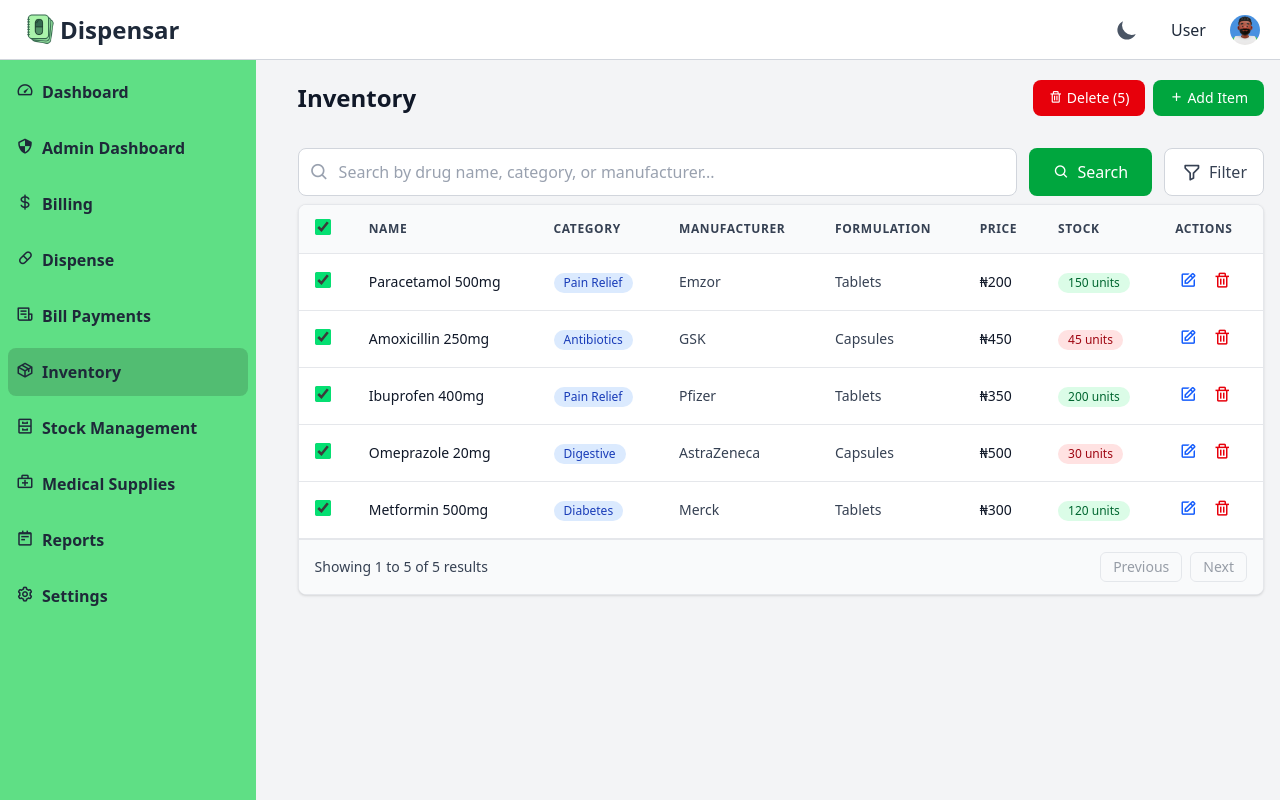
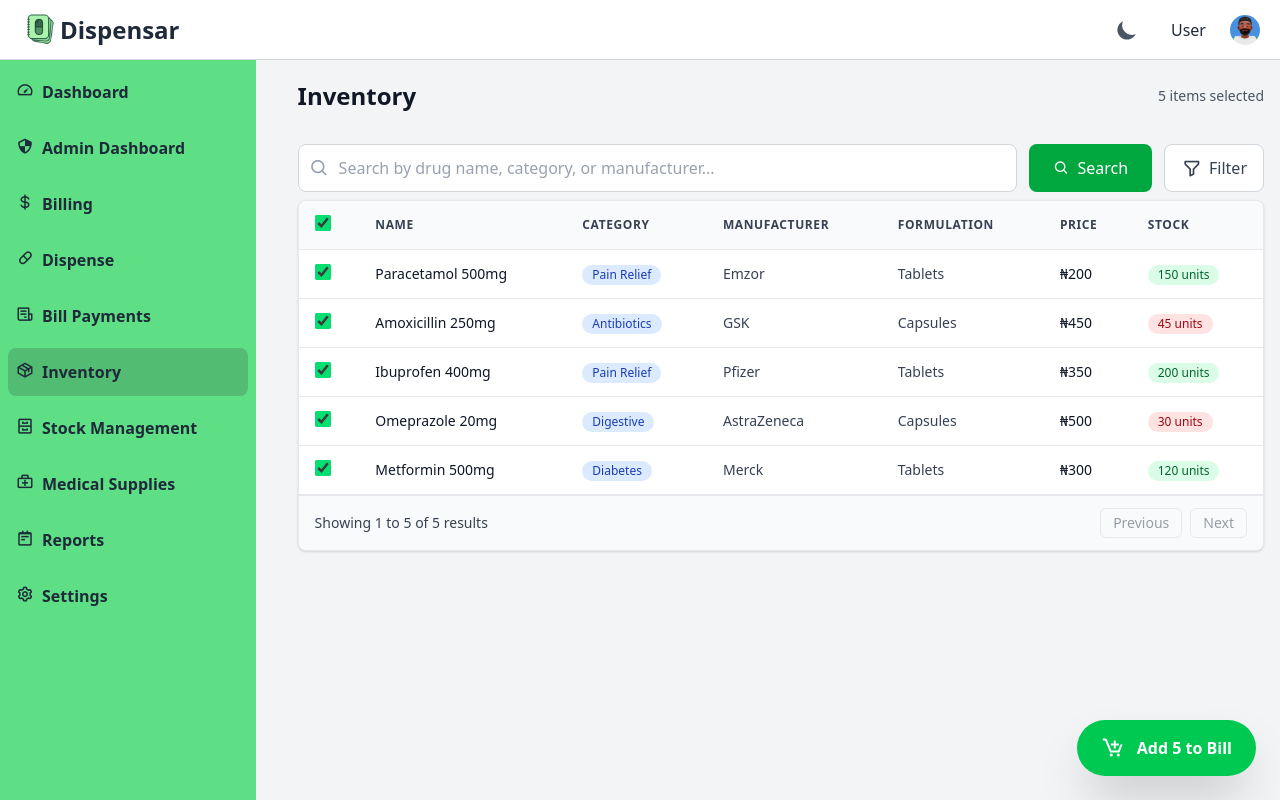
Before and after one commit to zimcodes1/Dispensar, a React (Vite) app in the folder client/: page /inventory in a window 1280 px wide. Both pictures are taken after a click on the checkbox 322 px from the left and 227 px from the top of the page. Built offline with nearby package versions, Linux system fonts and the light colour scheme.

Commit message:
fix: remove the delete and add button from the inventory page cause the biller won't need such privilages  "Stock management" Page would be tailored for that

```diff
--- a/client/src/components/InventoryItem.tsx
+++ b/client/src/components/InventoryItem.tsx
@@ -12,6 +12,7 @@ interface InventoryItemProps {
     onSelect?: (id: string) => void
     onEdit?: (id: string) => void
     onDelete?: (id: string) => void
+    showActions?: boolean
 }
 
 function InventoryItem({
@@ -25,7 +26,8 @@ function InventoryItem({
     isSelected = false,
     onSelect,
     onEdit,
-    onDelete
+    onDelete,
+    showActions = true
 }: InventoryItemProps) {
     const { isDarkMode } = useDarkMode() as { isDarkMode: boolean }
     const isLowStock = stock < 50
@@ -78,6 +80,7 @@ function InventoryItem({
                 </span>
             </td>
             {/* Actions */}
+            {showActions && (
                 <td className="py-3 px-4">
                     <div className="flex items-center gap-2">
                         <button
@@ -104,6 +107,7 @@ function InventoryItem({
                         </button>
                     </div>
                 </td>
+            )}
         </tr>
     )
 }
--- a/client/src/pages/Inventory.tsx
+++ b/client/src/pages/Inventory.tsx
@@ -2,17 +2,15 @@ import Topbar from "../components/dashboard/Topbar"
 import SideNav from "../components/SideNav"
 import InventoryItem from "../components/InventoryItem"
 import DrugSearch from "../components/DrugSearch"
-import AddItemModal from "../components/inventory/AddItemModal"
-import DeleteConfirmationModal from "../components/modals/DeleteConfirmationModal"
 import { useEffect, useState } from "react"
+import { useNavigate } from "react-router-dom"
 import { useDarkMode } from "../utils/useDarkMode"
 
 const Inventory = ()=>{
     const { isDarkMode } = useDarkMode() as { isDarkMode: boolean }
+    const navigate = useNavigate()
     const [selectedItems, setSelectedItems] = useState<string[]>([])
     const [selectAll, setSelectAll] = useState(false)
-    const [showAddModal, setShowAddModal] = useState(false)
-    const [deleteModal, setDeleteModal] = useState<{ isOpen: boolean; itemId: string | null; itemName: string }>({ isOpen: false, itemId: null, itemName: '' })
 
     useEffect(()=>{document.title = 'Your Inventory | Dispensar'})
 
@@ -40,32 +38,11 @@ const Inventory = ()=>{
         setSelectAll(!selectAll)
     }
 
-    const handleEdit = (id: string) => {
-        console.log('Edit item:', id)
-    }
-
-    const handleDelete = (id: string) => {
-        const item = inventoryData.find(i => i.id === id)
-        setDeleteModal({ isOpen: true, itemId: id, itemName: item?.name || '' })
-    }
-
-    const confirmDelete = () => {
-        if (deleteModal.itemId) {
-            console.log('Delete item:', deleteModal.itemId)
-            // Implement actual delete logic here
-        }
-    }
-
-    const handleBulkDelete = () => {
-        if (selectedItems.length > 0) {
-            setDeleteModal({ isOpen: true, itemId: 'bulk', itemName: `${selectedItems.length} items` })
-        }
-    }
-
-    const confirmBulkDelete = () => {
-        console.log('Delete items:', selectedItems)
-        setSelectedItems([])
-        setSelectAll(false)
+    const handleAddToBill = () => {
+        // Navigate to billing page with selected items
+        const selectedDrugs = inventoryData.filter(item => selectedItems.includes(item.id))
+        console.log('Adding to bill:', selectedDrugs)
+        navigate('/billing', { state: { selectedDrugs } })
     }
     return(
         <>
@@ -83,21 +60,9 @@ const Inventory = ()=>{
             <div className="flex w-[78%] md:w-[calc(100%-4rem)] lg:w-[78%] max-[767px]:w-full h-full flex-col max-[767px]:px-2 md:px-4">
                 <div className="flex justify-between items-center mt-5 mb-4">
                     <h1 className={`text-2xl max-sm:text-lg font-semibold transition-colors duration-300 ${isDarkMode ? 'text-white' : 'text-gray-900'}`}>Inventory</h1>
-                    <div className="flex gap-2">
-                        {selectedItems.length > 0 && (
-                            <button onClick={handleBulkDelete} className="bg-red-600 text-white px-4 py-2 rounded-lg hover:bg-red-700 transition text-sm">
-                                <i className="bx bx-trash mr-1"></i>
-                                Delete ({selectedItems.length})
-                            </button>
-                        )}
-                        <button
-                            onClick={() => setShowAddModal(true)}
-                            className="bg-green-600 text-white px-4 py-2 rounded-lg hover:bg-green-700 transition text-sm"
-                        >
-                            <i className="bx bx-plus mr-1"></i>
-                            Add Item
-                        </button>
-                    </div>
+                    <p className={`text-sm ${isDarkMode ? 'text-gray-400' : 'text-gray-600'}`}>
+                        {selectedItems.length > 0 ? `${selectedItems.length} item${selectedItems.length > 1 ? 's' : ''} selected` : 'Select items to add to bill'}
+                    </p>
                 </div>
 
                 {/*--------------Drugs Search Bar------------------ */}
@@ -123,7 +88,6 @@ const Inventory = ()=>{
                                     <th className={`py-3 px-4 text-left text-xs font-semibold uppercase tracking-wider ${isDarkMode ? 'text-gray-300' : 'text-gray-700'}`}>Formulation</th>
                                     <th className={`py-3 px-4 text-left text-xs font-semibold uppercase tracking-wider ${isDarkMode ? 'text-gray-300' : 'text-gray-700'}`}>Price</th>
                                     <th className={`py-3 px-4 text-left text-xs font-semibold uppercase tracking-wider ${isDarkMode ? 'text-gray-300' : 'text-gray-700'}`}>Stock</th>
-                                    <th className={`py-3 px-4 text-left text-xs font-semibold uppercase tracking-wider ${isDarkMode ? 'text-gray-300' : 'text-gray-700'}`}>Actions</th>
                                 </tr>
                             </thead>
                             <tbody className={`divide-y ${isDarkMode ? 'bg-gray-800 divide-gray-700' : 'bg-white divide-gray-200'}`}>
@@ -133,8 +97,7 @@ const Inventory = ()=>{
                                         {...item}
                                         isSelected={selectedItems.includes(item.id)}
                                         onSelect={handleSelectItem}
-                                        onEdit={handleEdit}
-                                        onDelete={handleDelete}
+                                        showActions={false}
                                     />
                                 ))}
                             </tbody>
@@ -160,18 +123,18 @@ const Inventory = ()=>{
             </div>
         </div>
 
-        {/* Add Item Modal */}
-        <AddItemModal isOpen={showAddModal} onClose={() => setShowAddModal(false)} />
-
-        {/* Delete Confirmation Modal */}
-        <DeleteConfirmationModal
-            isOpen={deleteModal.isOpen}
-            onClose={() => setDeleteModal({ isOpen: false, itemId: null, itemName: '' })}
-            onConfirm={deleteModal.itemId === 'bulk' ? confirmBulkDelete : confirmDelete}
-            title="Delete Item"
-            message="Are you sure you want to delete this item? This action cannot be undone."
-            itemName={deleteModal.itemName}
-        />
+        {/* Floating Add to Bill Button */}
+        {selectedItems.length > 0 && (
+            <div className="fixed bottom-6 right-6 z-40 max-sm:bottom-4 max-sm:right-4">
+                <button
+                    onClick={handleAddToBill}
+                    className="bg-green-500 text-white px-6 py-4 rounded-full shadow-2xl hover:bg-green-600 transition-all transform hover:scale-105 flex items-center gap-3 font-semibold"
+                >
+                    <i className='bx bx-cart-add text-2xl'></i>
+                    <span>Add {selectedItems.length} to Bill</span>
+                </button>
+            </div>
+        )}
         </>
     )
 }
```
Lines whose indentation alone changed are shown as unchanged.
